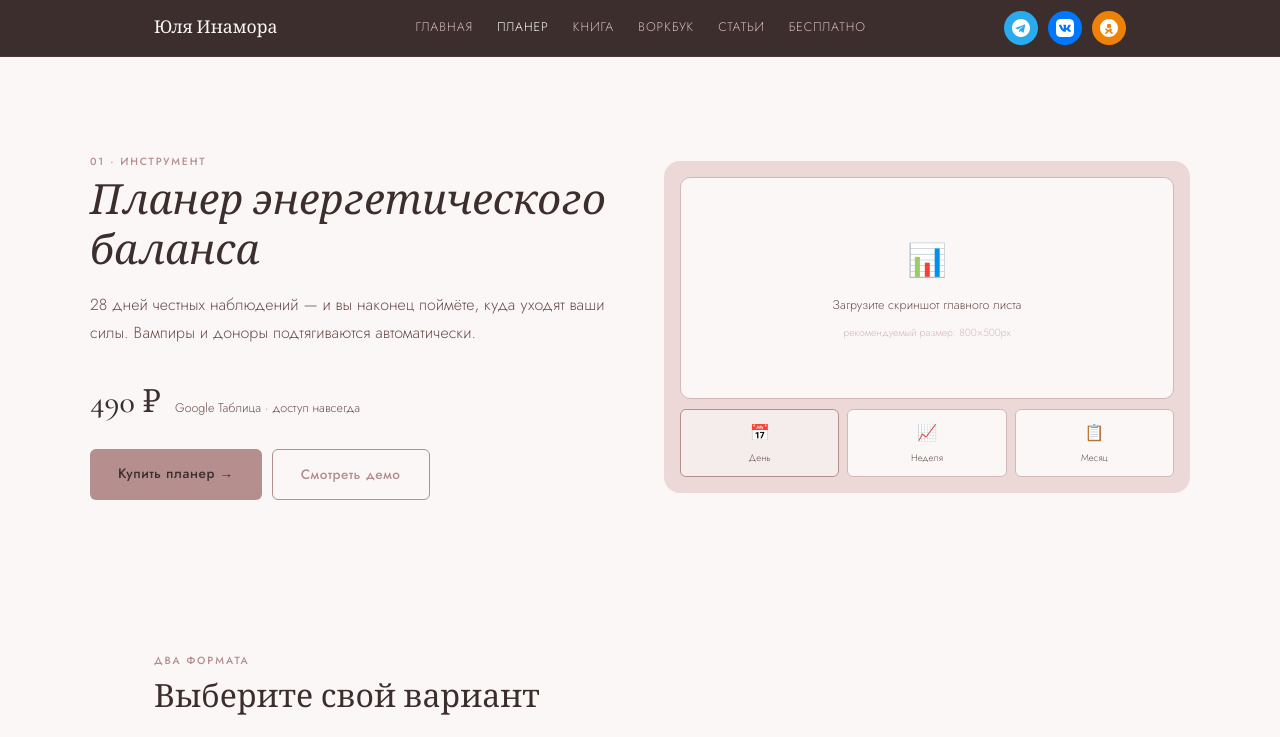
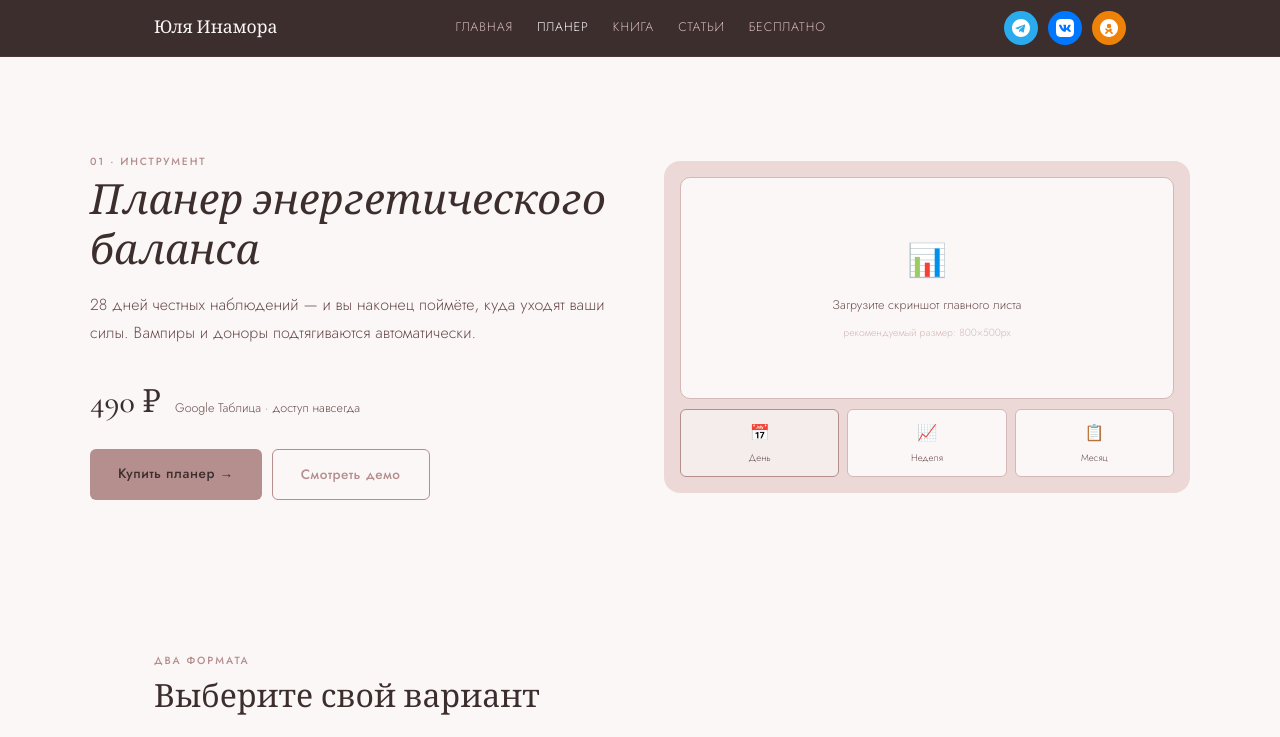
Before and after one commit to jousille/inamora, a plain HTML site: page products/planer.html in a window 1280 px wide. Shown: the top 737 px of the page. Drawn offline with nearby package versions, Linux system fonts and the light colour scheme.

Commit message:
Fix public site navigation: products/planer.html

```diff
--- a/products/planer.html
+++ b/products/planer.html
@@ -270,7 +270,7 @@ section{padding:clamp(40px,7vw,80px) var(--pad)}
 </style>
 </head>
 <body>
-<nav class="nav"><div class="nav-inner"><a href="../index.html" class="nav-logo">Юля Инамора</a><div class="nav-links"><a href="../index.html">Главная</a><a href="../products/planer.html" class="active">Планер</a><a href="../products/kniga.html">Книга</a><a href="../products/vorkbuk.html">Воркбук</a><a href="../blog.html">Статьи</a><a href="free/index.html">Бесплатно</a></div><div class="social-icons">
+<nav class="nav"><div class="nav-inner"><a href="../index.html" class="nav-logo">Юля Инамора</a><div class="nav-links"><a href="../index.html">Главная</a><a href="../products/planer.html" class="active">Планер</a><a href="../products/kniga.html">Книга</a><a href="../blog.html">Статьи</a><a href="free/index.html">Бесплатно</a></div><div class="social-icons">
   <a href="https://t.me/in.a.mora" class="social-icon social-tg" target="_blank" rel="noopener" title="Telegram"><svg viewBox="0 0 24 24"><path d="M12 0C5.373 0 0 5.373 0 12s5.373 12 12 12 12-5.373 12-12S18.627 0 12 0zm5.562 8.248-1.97 9.289c-.145.658-.537.818-1.084.508l-3-2.21-1.447 1.394c-.16.16-.295.295-.605.295l.213-3.053 5.56-5.023c.242-.213-.054-.333-.373-.12l-6.871 4.326-2.962-.924c-.643-.204-.657-.643.136-.953l11.57-4.461c.537-.194 1.006.131.833.932z"/></svg></a>
   <a href="https://vk.com/inamora" class="social-icon social-vk" target="_blank" rel="noopener" title="ВКонтакте"><svg viewBox="0 0 24 24"><path d="M15.684 0H8.316C1.592 0 0 1.592 0 8.316v7.368C0 22.408 1.592 24 8.316 24h7.368C22.408 24 24 22.408 24 15.684V8.316C24 1.592 22.392 0 15.684 0zm3.692 17.123h-1.744c-.66 0-.864-.525-2.05-1.727-1.033-1-1.49-1.135-1.744-1.135-.356 0-.458.102-.458.593v1.575c0 .424-.135.678-1.253.678-1.846 0-3.896-1.118-5.335-3.202C4.624 10.857 4.03 8.57 4.03 8.096c0-.254.102-.491.593-.491h1.744c.44 0 .61.203.78.677.863 2.49 2.303 4.675 2.896 4.675.22 0 .322-.102.322-.66V9.721c-.068-1.186-.695-1.287-.695-1.71 0-.204.17-.407.44-.407h2.743c.372 0 .508.203.508.643v3.473c0 .372.17.508.271.508.22 0 .407-.136.813-.542 1.253-1.406 2.151-3.574 2.151-3.574.119-.254.322-.491.763-.491h1.744c.525 0 .644.27.525.643-.22 1.017-2.354 4.031-2.354 4.031-.186.305-.254.44 0 .78.186.254.796.779 1.203 1.253.745.847 1.32 1.558 1.473 2.05.17.49-.085.745-.576.745z"/></svg></a>
   <a href="https://ok.ru/inamora" class="social-icon social-ok" target="_blank" rel="noopener" title="Одноклассники"><svg viewBox="0 0 24 24"><path d="M12 0C5.373 0 0 5.373 0 12s5.373 12 12 12 12-5.373 12-12S18.627 0 12 0zm.041 6.402a2.952 2.952 0 1 1 0 5.904 2.952 2.952 0 0 1 0-5.904zm4.914 7.699c-.51.882-1.35 1.537-2.33 1.814l2.162 2.162a1.066 1.066 0 0 1-1.508 1.508L12 16.306l-3.28 3.28a1.066 1.066 0 0 1-1.507-1.508l2.162-2.162c-.98-.277-1.82-.932-2.33-1.814a1.066 1.066 0 1 1 1.845-1.066c.45.779 1.282 1.26 2.151 1.26h.003c.87 0 1.701-.481 2.151-1.26a1.066 1.066 0 1 1 1.845 1.066h-.04z"/></svg></a>
@@ -319,7 +319,7 @@ section{padding:clamp(40px,7vw,80px) var(--pad)}
         <h3>Планер энергетического баланса</h3>
         <p style="font-size:.85rem;color:var(--dark-mid);line-height:1.6">Распечатайте и заполняйте от руки. Идеально если любите бумагу и хотите попробовать без вложений.</p>
         <div class="v-price">Бесплатно</div>
-        <a href="#" class="btn btn-outline" style="display:block;text-align:center">Скачать PDF →</a>
+        <a href="free/planer.html" class="btn btn-outline" style="display:block;text-align:center">Скачать PDF →</a>
       </div>
       <div class="plan-version featured" id="google">
         <span class="format-badge">📊 Google Таблица</span>
@@ -439,7 +439,7 @@ section{padding:clamp(40px,7vw,80px) var(--pad)}
     <nav class="footer-nav">
       <a href="../products/planer.html">Планер</a>
       <a href="../products/kniga.html">Книга</a>
-      <a href="../products/vorkbuk.html">Воркбук</a>
+
       <a href="free/index.html">Бесплатно</a>
       <a href="../blog.html">Статьи</a>
       <a href="../privacy.html">Политика конфиденциальности</a>
```
